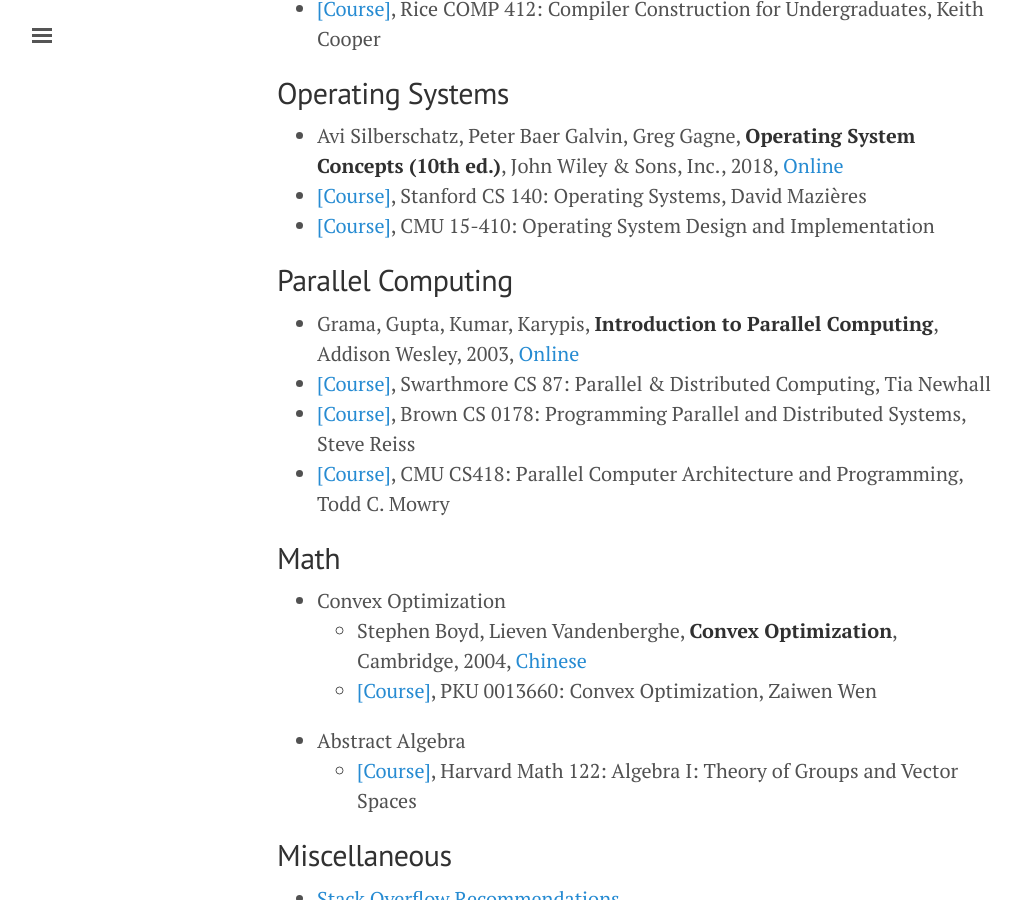
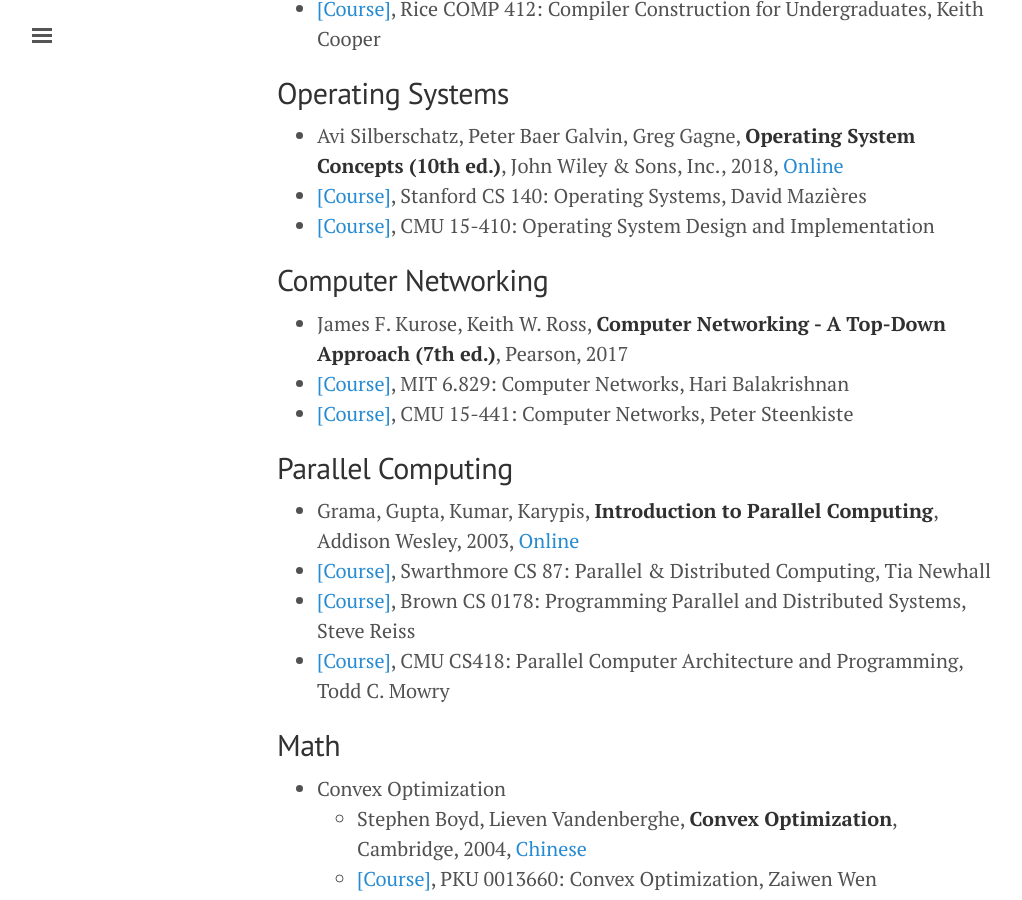
Before and after one commit to Ewenwan/chhzh123.github.io, a Jekyll site: the page built from _posts/2019-02-15-cs-materials.md, in a window 1280 px wide and 900 px high, scrolled down 2196 px. Shown: the whole window, without its empty margins (3-1025 px from the left). Built offline with Jekyll 4.4.1, drawn with Linux system fonts in a browser that asks for light colours; nearby versions of some CDN libraries; comment, search, counter and statistics services are not loaded.

Commit message:
Update blog
1. "Atomic-operations"
2. Some courses on computer networking
3. Add tag "parallel"

```diff
--- a/_posts/2019-02-15-cs-materials.md
+++ b/_posts/2019-02-15-cs-materials.md
@@ -52,6 +52,11 @@
 * [[Course]](http://www.scs.stanford.edu/19wi-cs140/), Stanford CS 140: Operating Systems, David Mazières
 * [[Course]](https://www.cs.cmu.edu/~410/), CMU 15-410: Operating System Design and Implementation
 
+## Computer Networking
+* James F. Kurose, Keith W. Ross, **Computer Networking - A Top-Down Approach (7th ed.)**, Pearson, 2017
+* [[Course]](http://web.mit.edu/6.829/www/currentsemester/), MIT 6.829: Computer Networks, Hari Balakrishnan
+* [[Course]](https://www.cs.cmu.edu/~prs/15-441-F16/), CMU 15-441: Computer Networks, Peter Steenkiste
+
 ## Parallel Computing
 * Grama, Gupta, Kumar, Karypis, **Introduction to Parallel Computing**, Addison Wesley, 2003, [Online](https://www.cs.purdue.edu/homes/ayg/book/Slides/)
 * [[Course]](https://www.cs.swarthmore.edu/~newhall/cs87/s12/), Swarthmore CS 87: Parallel & Distributed Computing, Tia Newhall
@@ -67,6 +72,6 @@
 
 ## Miscellaneous
 * [Stack Overflow Recommendations](https://stackoverflow.com/questions/1711/what-is-the-single-most-influential-book-every-programmer-should-read)
-* [MIT Online Resources](https://ocw.mit.edu/courses/audio-video-courses/#electrical-engineering-and-computer-science)
+* [MIT Online Resources](https://ocw.mit.edu/courses/electrical-engineering-and-computer-science/)
 * [[Course]](https://people.csail.mit.edu/jshun/6886-s18/), MIT 6.886: Graph Analytics, Julian Shun
 * [[Course]](http://stellar.mit.edu/S/course/6/fa14/6.172/materials.html), MIT 6.172: Performance Engineering of Software Systems
```
Also changed, not shown: _posts/2019-02-22-parallel-programming.md (+1 -1 lines), _posts/2019-02-27-atomic-operations.md (added, +37 -0 lines).
